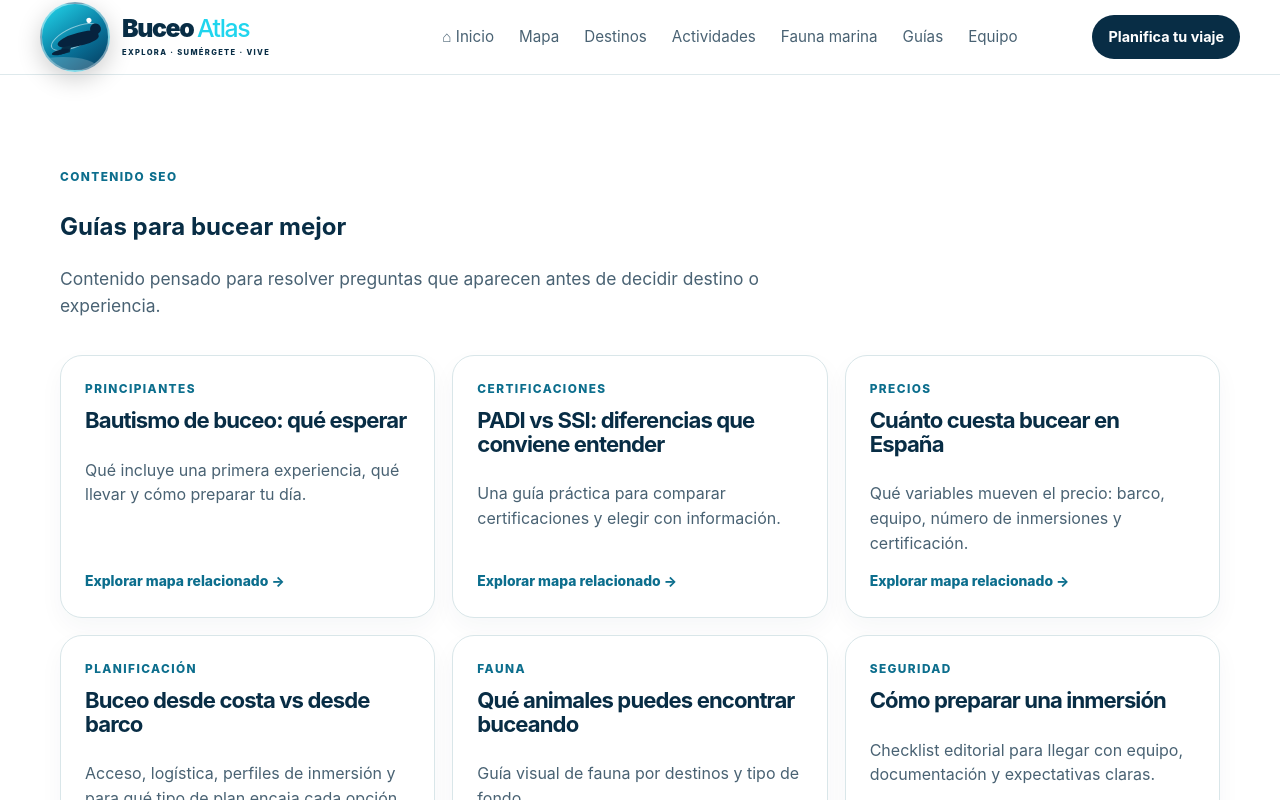
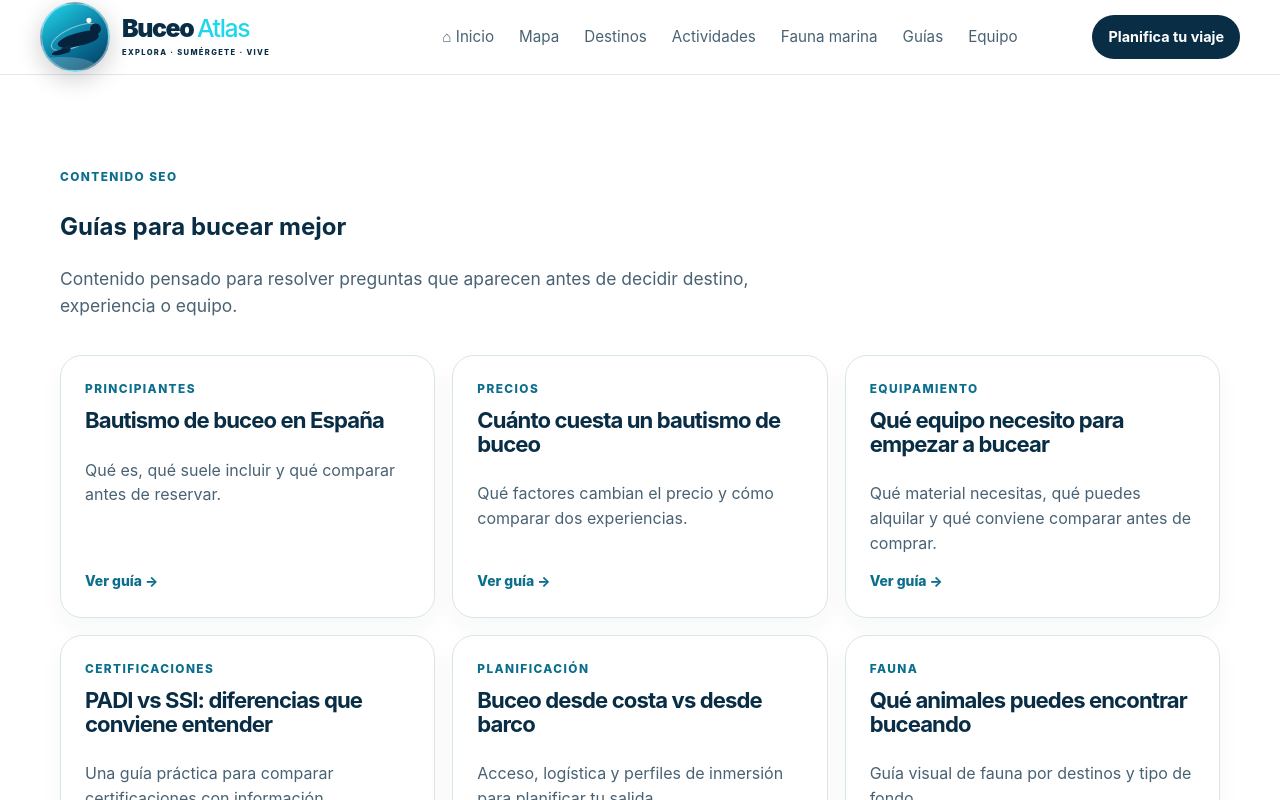
Before and after one commit to poldoria6-droi/buceo, a Next.js app: page /guias in a window 1280 px wide. Shown: the top 800 px of the page. Built offline with nearby package versions, Linux system fonts and the light colour scheme.

Commit message:
feat: link priority SEO guides

```diff
--- a/app/guias/page.tsx
+++ b/app/guias/page.tsx
@@ -1,4 +1,31 @@
 import Link from "next/link";
-const guides=[["Bautismo de buceo: qué esperar","Qué incluye una primera experiencia, qué llevar y cómo preparar tu día.","Principiantes"],["PADI vs SSI: diferencias que conviene entender","Una guía práctica para comparar certificaciones y elegir con información.","Certificaciones"],["Cuánto cuesta bucear en España","Qué variables mueven el precio: barco, equipo, número de inmersiones y certificación.","Precios"],["Buceo desde costa vs desde barco","Acceso, logística, perfiles de inmersión y para qué tipo de plan encaja cada opción.","Planificación"],["Qué animales puedes encontrar buceando","Guía visual de fauna por destinos y tipo de fondo.","Fauna"],["Cómo preparar una inmersión","Checklist editorial para llegar con equipo, documentación y expectativas claras.","Seguridad"]];
-export const metadata={title:"Guías de buceo",description:"Guías prácticas sobre bautismo, certificaciones, precios, fauna y planificación de inmersiones."};
-export default function GuidesPage(){return <section className="section"><div className="container"><span className="eyebrow">CONTENIDO SEO</span><h1>Guías para bucear mejor</h1><p className="lead">Contenido pensado para resolver preguntas que aparecen antes de decidir destino o experiencia.</p><div className="guide-grid">{guides.map(([title,text,tag])=><article className="guide-card" key={title}><span className="eyebrow">{tag}</span><h2>{title}</h2><p>{text}</p><Link href="/mapa" className="text-link">Explorar mapa relacionado →</Link></article>)}</div></div></section>}
+
+const guides=[
+  ["Bautismo de buceo en España","Qué es, qué suele incluir y qué comparar antes de reservar.","Principiantes","/guias/bautismo-de-buceo-en-espana","Ver guía →"],
+  ["Cuánto cuesta un bautismo de buceo","Qué factores cambian el precio y cómo comparar dos experiencias.","Precios","/guias/cuanto-cuesta-un-bautismo-de-buceo","Ver guía →"],
+  ["Qué equipo necesito para empezar a bucear","Qué material necesitas, qué puedes alquilar y qué conviene comparar antes de comprar.","Equipamiento","/guias/que-equipo-necesito-para-empezar-a-bucear","Ver guía →"],
+  ["PADI vs SSI: diferencias que conviene entender","Una guía práctica para comparar certificaciones con información.","Certificaciones","/mapa","Explorar →"],
+  ["Buceo desde costa vs desde barco","Acceso, logística y perfiles de inmersión para planificar tu salida.","Planificación","/mapa","Explorar →"],
+  ["Qué animales puedes encontrar buceando","Guía visual de fauna por destinos y tipo de fondo.","Fauna","/mapa","Explorar →"]
+];
+
+export const metadata={
+  title:"Guías de buceo",
+  description:"Guías prácticas sobre bautismo, precios, equipamiento, certificaciones, fauna y planificación de inmersiones."
+};
+
+export default function GuidesPage(){
+  return <section className="section"><div className="container">
+    <span className="eyebrow">CONTENIDO SEO</span>
+    <h1>Guías para bucear mejor</h1>
+    <p className="lead">Contenido pensado para resolver preguntas que aparecen antes de decidir destino, experiencia o equipo.</p>
+    <div className="guide-grid">
+      {guides.map(([title,text,tag,url,cta])=><article className="guide-card" key={title}>
+        <span className="eyebrow">{tag}</span>
+        <h2>{title}</h2>
+        <p>{text}</p>
+        <Link href={url} className="text-link">{cta}</Link>
+      </article>)}
+    </div>
+  </div></section>
+}
```
